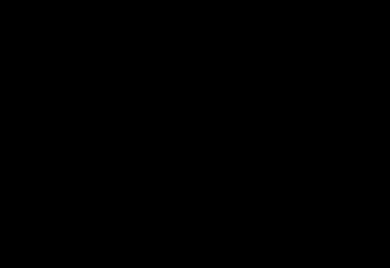
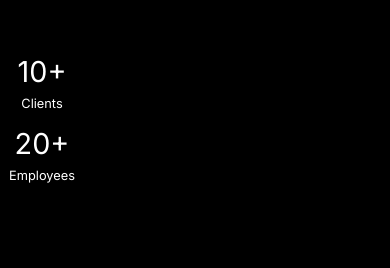
Before and after one commit to SahlMjt-droid/DigiEagle, a React (Vite) app: page / in a window 390 px wide. Shown: the part 1509-1777 px from the top of the page. Built offline with nearby package versions, Linux system fonts and the light colour scheme.

Commit message:
Add comprehensive mobile responsiveness for Home page

```diff
--- a/src/pages/Home.css
+++ b/src/pages/Home.css
@@ -1299,7 +1299,7 @@
     padding: 2rem 1rem !important;
     margin-top: 1rem !important;
     background: #000000 !important;
-    margin-left: -50px !important;
+    margin-left: 50px !important;
   }
 
   .stats-container {
```
